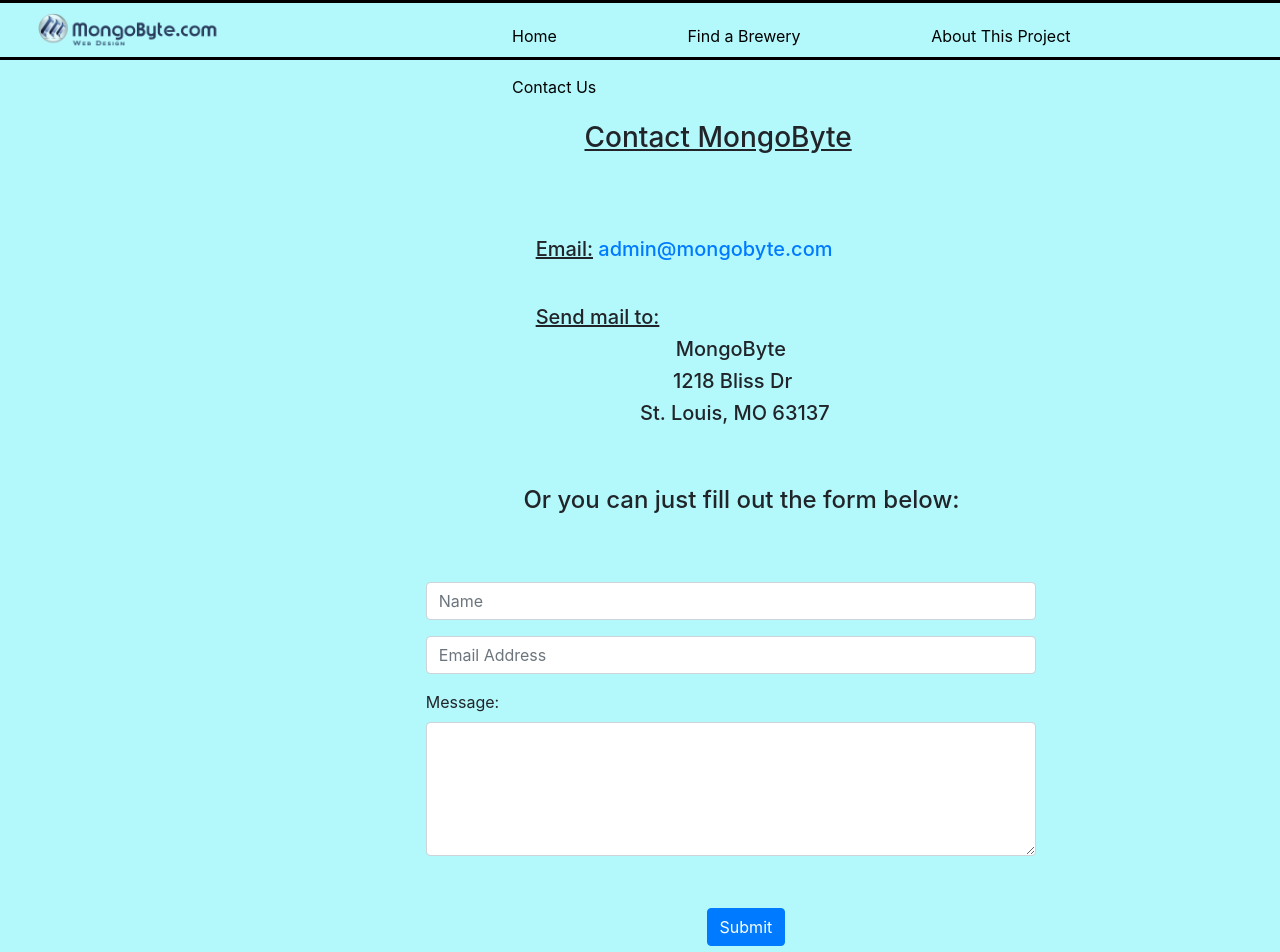
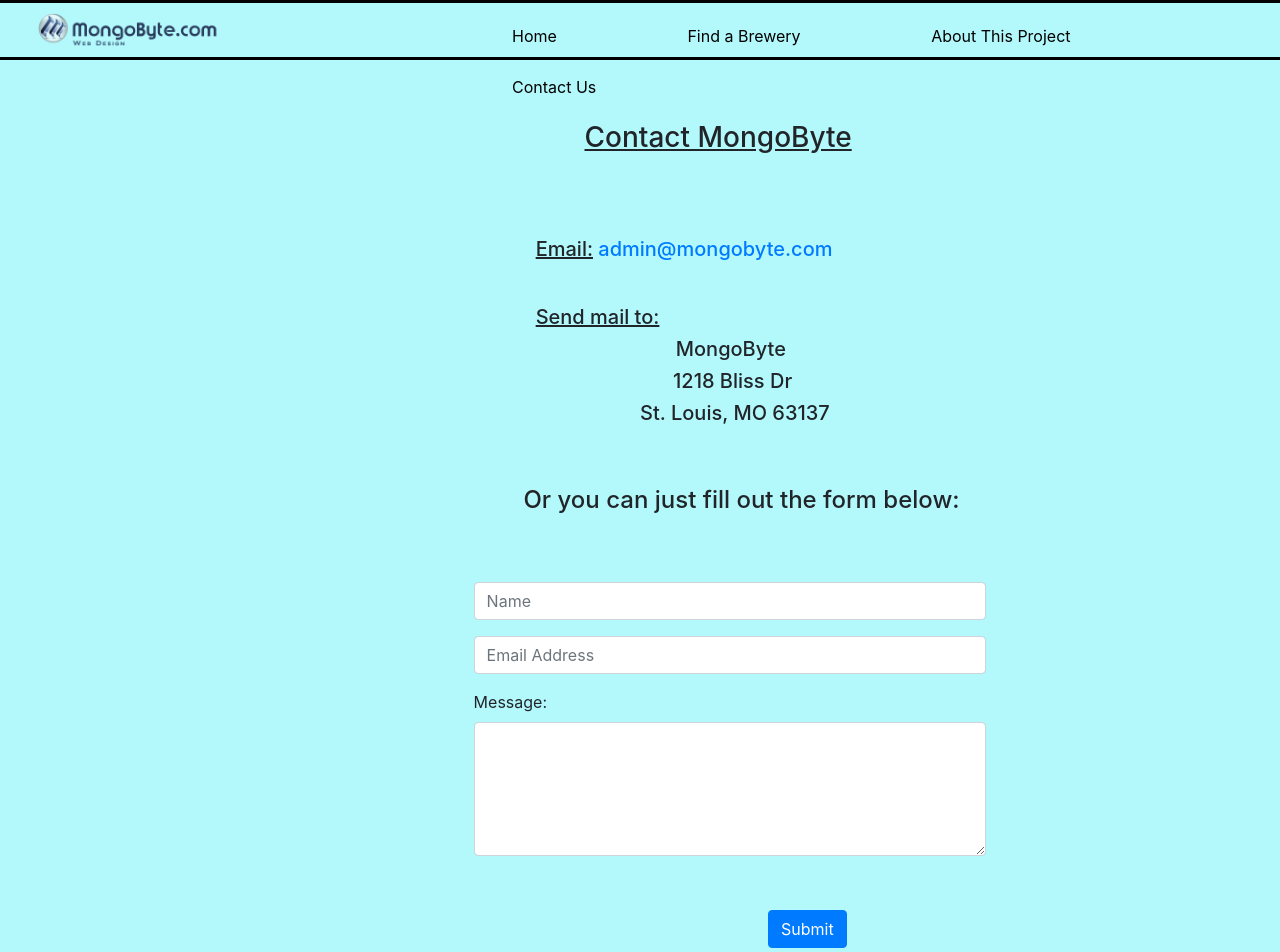
Before and after one commit to dlawrie63137/brewguide, a React (Create React App) app: page /contact in a window 1280 px wide. Shown: the top 952 px of the page. Built offline with nearby package versions, Linux system fonts and the light colour scheme.

Commit message:
moved ContactForm

```diff
--- a/src/containers/Contact/Contact.js
+++ b/src/containers/Contact/Contact.js
@@ -2,6 +2,8 @@
 import './Contact.css';
 import Navbar from '../../components/Navbar/Navbar';
 import ContactInfo from './ContactInfo/ContactInfo';
+import ContactForm from './ContactForm/ContactForm';
+//import './ContactForm/ContactForm.css';
 import Foot from '../../components/Foot/Foot';
 import '../../components/Foot/Foot.css';
 
@@ -13,6 +15,7 @@
                 <div>
                     <Navbar></Navbar>
                     <ContactInfo></ContactInfo>
+                    <ContactForm></ContactForm>
                 </div>
                 <div className='footer'>
                     <Foot></Foot>
--- a/src/containers/Contact/ContactForm/ContactForm.css
+++ b/src/containers/Contact/ContactForm/ContactForm.css
@@ -6,5 +6,5 @@
 
 .form-group {
     margin-left: 37%;
-    width: 50%;
+    width: 40%;
 }
--- a/src/containers/Contact/ContactInfo/ContactInfo.js
+++ b/src/containers/Contact/ContactInfo/ContactInfo.js
@@ -1,8 +1,7 @@
 import React from 'react';
 import { Link } from 'react-router-dom';
 import './ContactInfo.css';
-import ContactForm from '../ContactForm/ContactForm';
-import '../ContactForm/ContactForm.css';
+
 
 const contactInfo = () => {
 
@@ -21,13 +20,10 @@
                         <h5 className='address2'>St. Louis, MO 63137</h5>
                     </div>
                 </div>
-                    <div className='choice'>
-                        <h4 className='choose'>Or you can just fill out the form below:</h4>
-                   </div>
-                   <div>
-                       <ContactForm></ContactForm>
-                   </div>
-               </div>
+                <div className='choice'>
+                    <h4 className='choose'>Or you can just fill out the form below:</h4>
+                </div>
+            </div>
         </div>
     );
 };
```
